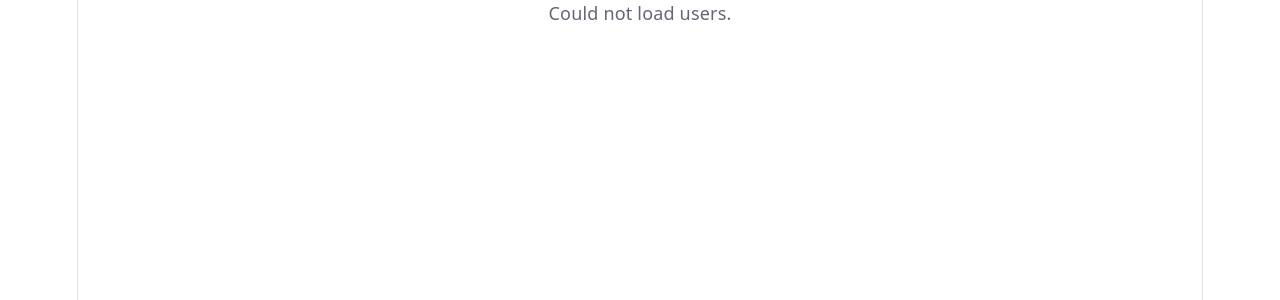
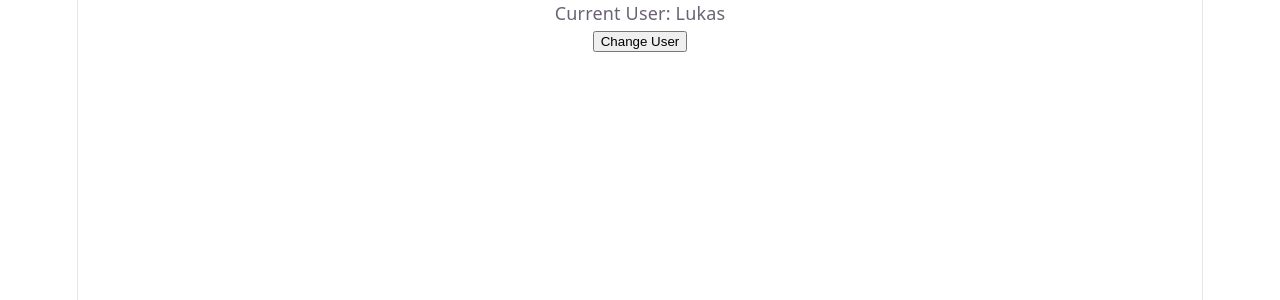
Before and after one commit to LukWe2/react-practice, a React (Vite) app in the folder vite-project/: page / in a window 1280 px wide. Shown: the top 300 px of the page. Built offline with nearby package versions, Linux system fonts and the light colour scheme; no server answers.

Commit message:
more practice

```diff
--- a/vite-project/src/App.jsx
+++ b/vite-project/src/App.jsx
@@ -7,7 +7,7 @@ import { useState } from "react";
 import Greeting from "./exercises/13-components-import-export/Greeting";
 import Profile from "./exercises/13-components-import-export/Profile";
 import Counter from "./exercises/13-components-import-export/Counter";
-import Exercise from "./exercises/24-useeffect-dependency-fetch/Exercise";
+import Exercise from "./exercises/26-context-basics/Exercise";
 
 
 function App() {
--- a/vite-project/src/exercises/05-usestate/Exercise.jsx
+++ b/vite-project/src/exercises/05-usestate/Exercise.jsx
@@ -6,6 +6,9 @@ function Counter(){
 
     function handleClick(){
 
+        // State count wird mit setter-Methode des States hier verändert, somit würde Komponente neu gerendert werden, wenn diese Handler-Methode aufgerufen wird und somit Setter-Methode
+        // also die Komponente Counter wird neu gerendert, wenn der Button Click me gedrückt wird, weil auf dem Button (onClick) die Methode handleClick aufgerufen wird, die den State mittels der Setter Methode verändert
+        // eine Komponente wird immer neu gerendert, wenn einer ihrer States sich verändert (was durch die Setter Methode des States passiert)
         setCount(count + 1);
     }
 
--- /dev/null
+++ b/vite-project/src/exercises/26-context-basics/Exercise.jsx
@@ -0,0 +1,72 @@
+import { useState, createContext, useContext } from "react";
+
+const UserContext = createContext(null);
+
+function UserDashboard(){
+
+    const [name, setName] = useState("Lukas");
+
+    function handleChangeName(){
+
+        setName("Anna");
+    };
+
+    return(
+
+        <UserContext.Provider
+            value = {{
+                name: name,
+                changeName: handleChangeName
+            }}
+        >
+            <Toolbar />
+        </UserContext.Provider>
+    );
+};
+
+function Toolbar(){
+
+    return(
+        <UserPanel />
+    )
+};
+
+function UserPanel(){
+
+    const { name, changeName } = useContext(UserContext);
+
+    return(
+        <div>
+            <p>Current User: {name}</p>
+            <button onClick={changeName}>Change User</button>
+        </div>
+    )
+};
+
+function Exercise() {
+    return <UserDashboard />;
+}
+
+export default Exercise;
+
+
+// 1. Welches Problem löst Context im Vergleich dazu, Props durch viele Zwischen-Komponenten weiterzureichen?
+// Antwort: Es löst Prop Drilling, also dass Komponenten die Zwischen Komponenten als Child sind, die die Informationen gar nicht brauchen und diese dann nur weiter reichen.
+// Mit Context kann ein Provider die Infos bereitstellen und eine andere Komponente kann diese mit useContext benutzen.
+//
+// 2. Warum kann UserPanel auf UserContext zugreifen, obwohl Toolbar die Daten selbst weder empfängt noch weitergibt?
+//
+// Antwort: Da sie mit einem Context bereitgestellt werden, UserDashboard besitzt den State und dessen set-Methode aber provided diese nur und gibt sie nicht an Toolbar weiter,
+// somit kann UserPanel mit useContext diese bereitgestellten Infos holen.
+//
+// 3. Was würde passieren, wenn <UserPanel /> außerhalb des <UserContext.Provider> gerendert würde?
+//
+// Antwort: Dann könnte UserPanel nicht mit useContext auf die bereitgestellten Infos von UserDashboard zugreifen, weil um den Context zu nutzen müssen die Komponenten in einer Hierarchie sein
+// Antwort: UserPanel muss ein Nachfahre des UserContext.Provider sein, um dessen bereitgestellten value zu erhalten. Außerhalb des Providers liefert useContext(UserContext) hier den
+// Default-Wert null. Da wir diesen direkt destructuren, würde ein Fehler entstehen.
+// Also wichtig ist weniger allgemein „sie müssen in einer Hierarchie sein“, sondern konkret: Die Component, die useContext(UserContext) benutzt, muss im Component Tree unterhalb des passenden UserContext.Provider liegen.
+// Erklärung:
+// Bei Frage 3 ist deine Erklärung ebenfalls vom Prinzip richtig, aber hier gibt es noch ein konkretes Detail: Du hast den Context so erstellt: const UserContext = createContext(null);
+// Wenn UserPanel außerhalb des Providers steht, liefert: useContext(UserContext) den Default-Wert null
+// Und weil du anschließend direkt destructurst: const { name, changeName } = useContext(UserContext);, würdest du versuchen: const { name, changeName } = null;
+// Das erzeugt einen Fehler.
```
Also changed, not shown: vite-project/src/exercises/08-lists-map/Exercise.jsx (+7 -0 lines), vite-project/src/exercises/09-controlled-inputs/Exercise.jsx (+35 -0 lines), vite-project/src/exercises/25-useref-basics/Exercise.jsx (added, +63 -0 lines).
